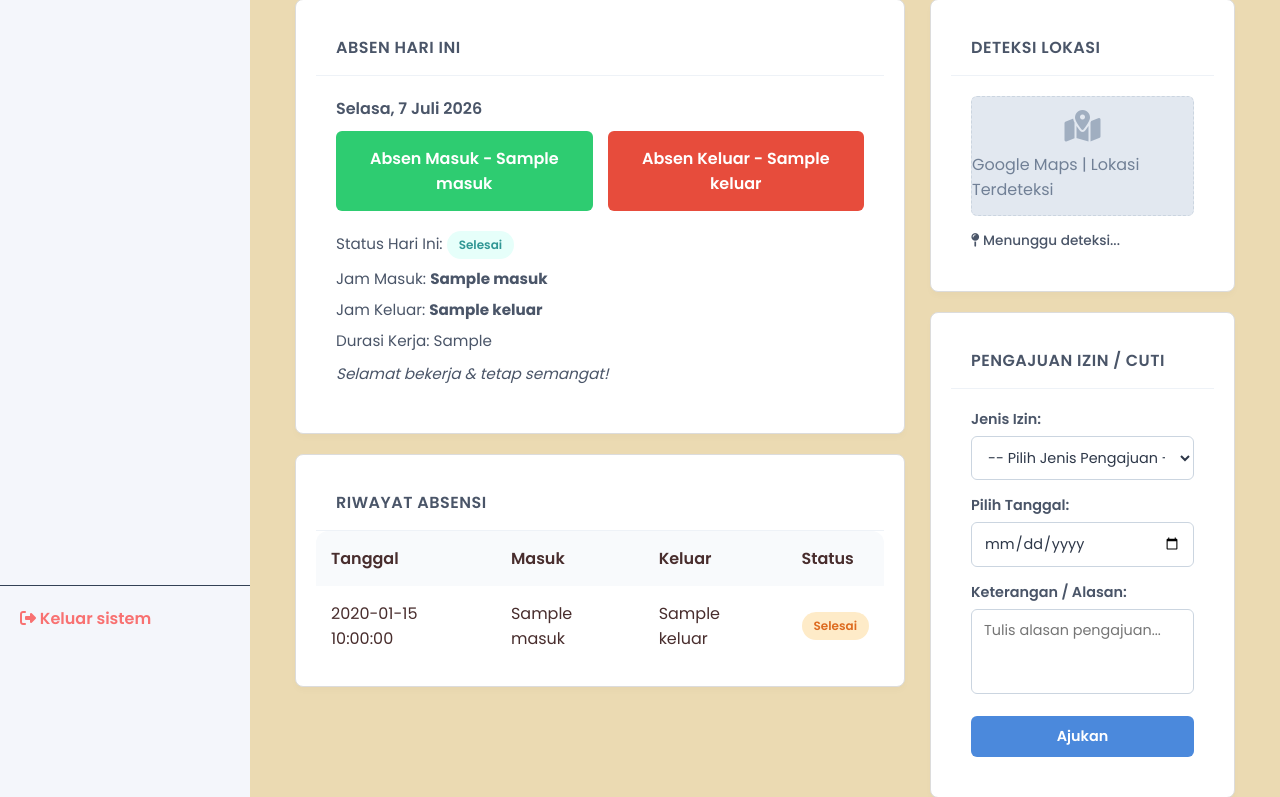
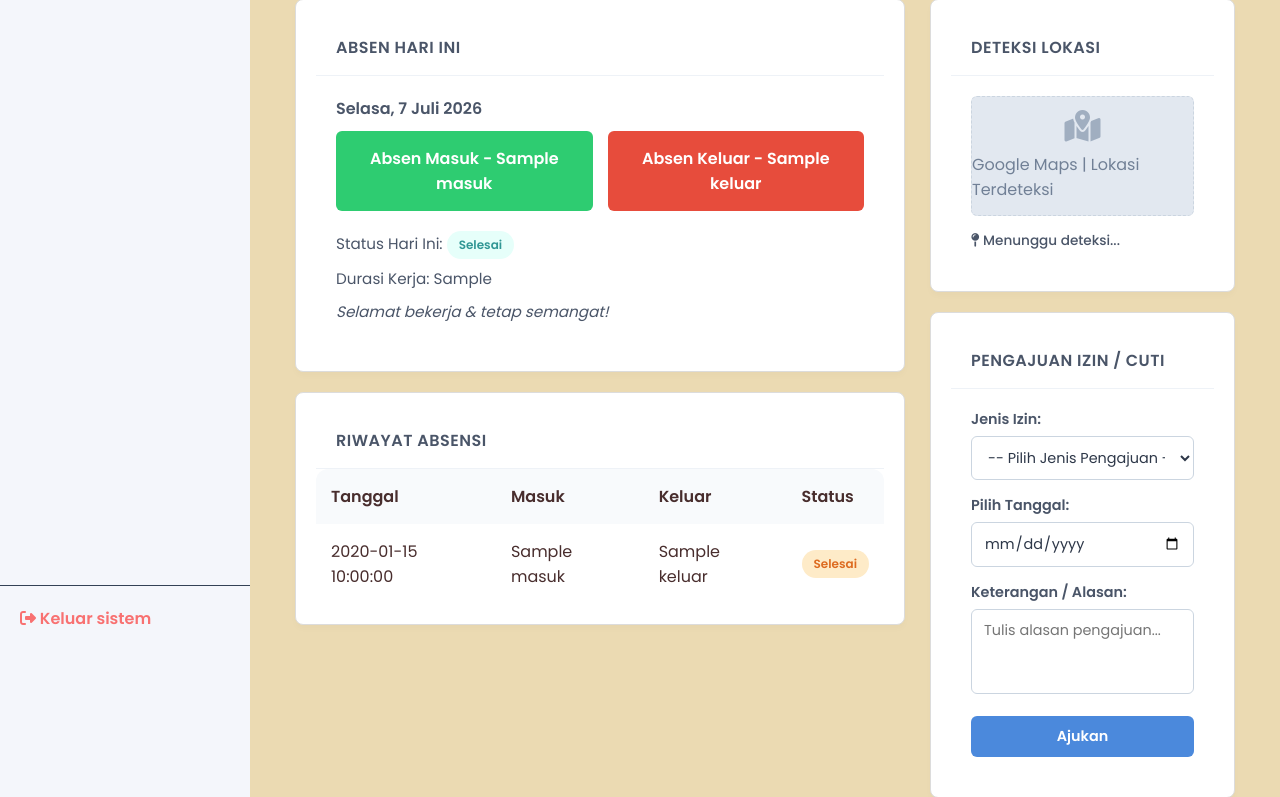
Before and after one commit to cintanussy102-del/PA-AmartaUtomo, a Flask app: template TA_CV_AMARTA_UTOMO/views/templates/karyawan/absensi.html in a window 1280 px wide. Shown: the part 149-946 px from the top of the page. Run offline with Flask 3, Linux system fonts and the light colour scheme; the template is opened without the code that fills it: most values are stand-ins (such as "Sample title", 1, 10 or a date in 2020).

Commit message:
pesan commit saya

```diff
--- a/TA_CV_AMARTA_UTOMO/views/templates/karyawan/absensi.html
+++ b/TA_CV_AMARTA_UTOMO/views/templates/karyawan/absensi.html
@@ -38,8 +38,6 @@
                         <span class="status-badge baris">Belum Absen</span>
                         {% endif %}
                     </p>
-                    <p>Jam Masuk: <strong>{{ status_hari_ini.masuk if status_hari_ini else '--:--' }}</strong></p>
-                    <p>Jam Keluar: <strong>{{ status_hari_ini.keluar if status_hari_ini else '--:--' }}</strong></p>
                     <p id="durasi-kerja-teks">Durasi Kerja: {{ durasi_kerja }}</p>
                     <p class="text-muted">Selamat bekerja & tetap semangat!</p>
                 </div>
```
